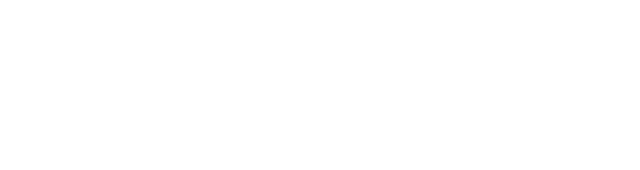
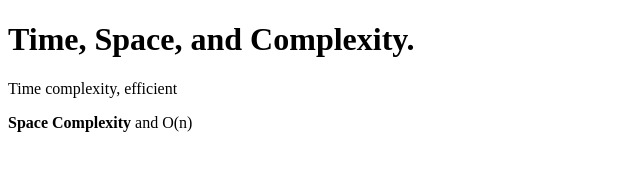
Before and after one commit to acciojob/time-and-space-complexity-20Dhanashri, a website: page main.html in a window 1280 px wide. Shown: the whole page, without its empty margins (0-640 px from the left). Drawn offline with Linux system fonts and the light colour scheme.

Commit message:
created a submission

```diff
--- a/main.html
+++ b/main.html
@@ -8,6 +8,12 @@
 
 <body>
 	<!-- the entire body must be written by student -->
+    <h1>Time, Space, and Complexity.</h1>
+    <p>Time complexity, efficient</p>
+    <p><b>Space Complexity</b> and O(n)</p>
+
+
+
     <script type="text/javascript" src="./script.js">
 </script>
 
```
